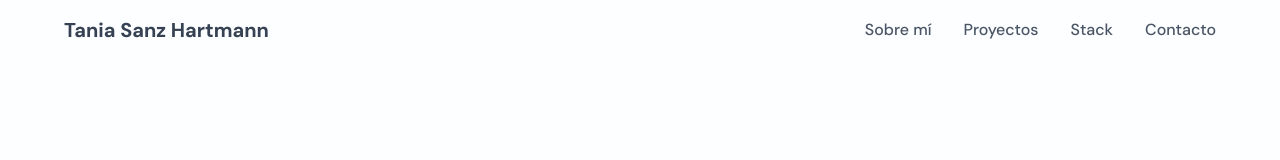
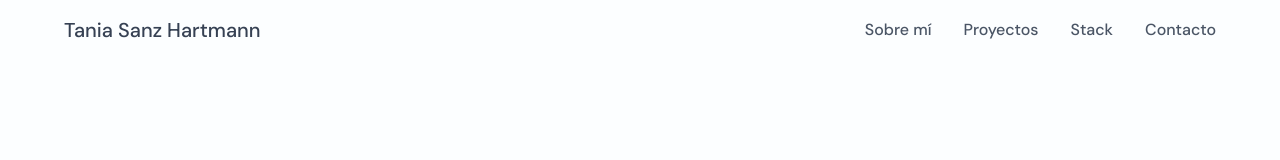
Before and after one commit to taniasanzh/tania-sanz-portfolio, a React (Vite) app: page / in a window 1280 px wide. Shown: the top 160 px of the page. Built offline with nearby package versions, Linux system fonts and the light colour scheme.

Commit message:
style: pequeño ajuste peso texto

```diff
--- a/src/components/layout/Navbar.jsx
+++ b/src/components/layout/Navbar.jsx
@@ -2,7 +2,7 @@ export default function Navbar() {
     return (
         <nav className="fixed top-0 w-full z-50">
             <div className="w-full px-8 md:px-16 py-4 flex justify-between items-center">
-                <a href="#hero" className="text-xl font-bold text-gray-700 hover:text-burgundy transition-colors">
+                <a href="#hero" className="text-xl font-medium text-gray-700 hover:text-burgundy transition-colors">
                     Tania Sanz Hartmann
                 </a>
                 <ul className="hidden md:flex space-x-8 text-gray-600 font-medium">
```
